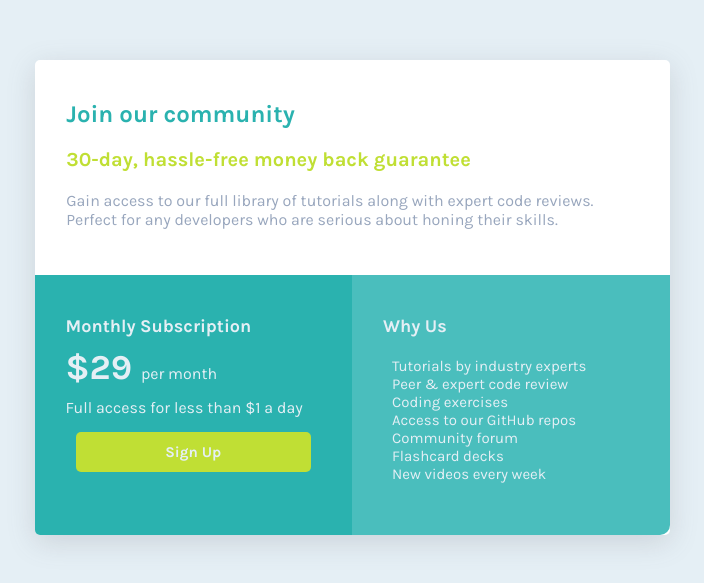
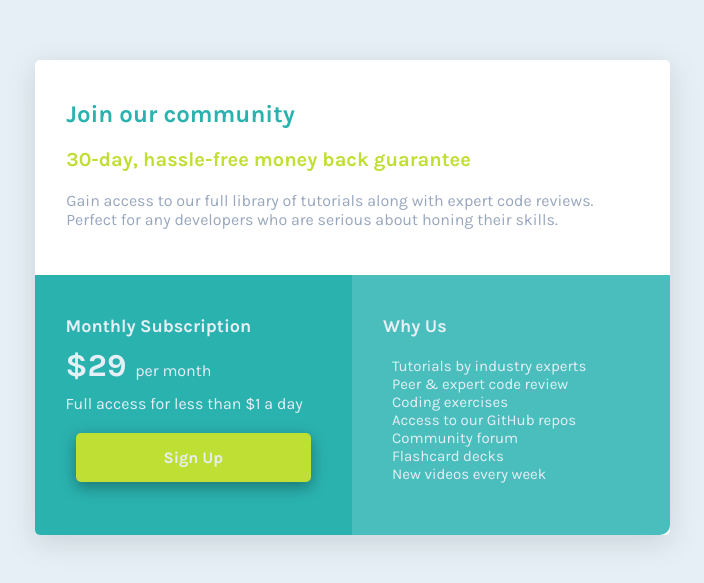
Before and after one commit to danielex1999/Challenge-newbie02, a plain HTML site: page index.html in a window 1280 px wide. Shown: the part 103-686 px from the top of the page, without its empty margins (288-992 px from the left). Drawn offline with Linux system fonts and the light colour scheme.

Commit message:
Version 2.0.0 PC format

```diff
--- a/css/index.css
+++ b/css/index.css
@@ -72,7 +72,7 @@ body {
 }
 .carta-left .paga {
   font-weight: 700;
-  font-size: 35px;
+  font-size: 32px;
   margin-left: 31px;
   margin-top: 10px;
 }
@@ -90,15 +90,15 @@ body {
   background-color: var(--Bright-yellow);
   width: 74%;
   margin-left: 13%;
-  margin-top: 15px;
-  color: ligh var(--Light-Gray);
-  margin-bottom: 15px;
+  margin-top: 20px;
+  color: var(--Light-Gray);
   border-radius: 5px;
-  height: 40px;
   border: none;
   font-family: "Karla", sans-serif;
   font-weight: 700;
-  font-size: 15px;
+  font-size: 16px;
+  padding: 15px;
+  box-shadow: rgba(0, 0, 0, 0.35) 0px 5px 15px;
 }
 .carta-right {
   background: #4abebd;
```
